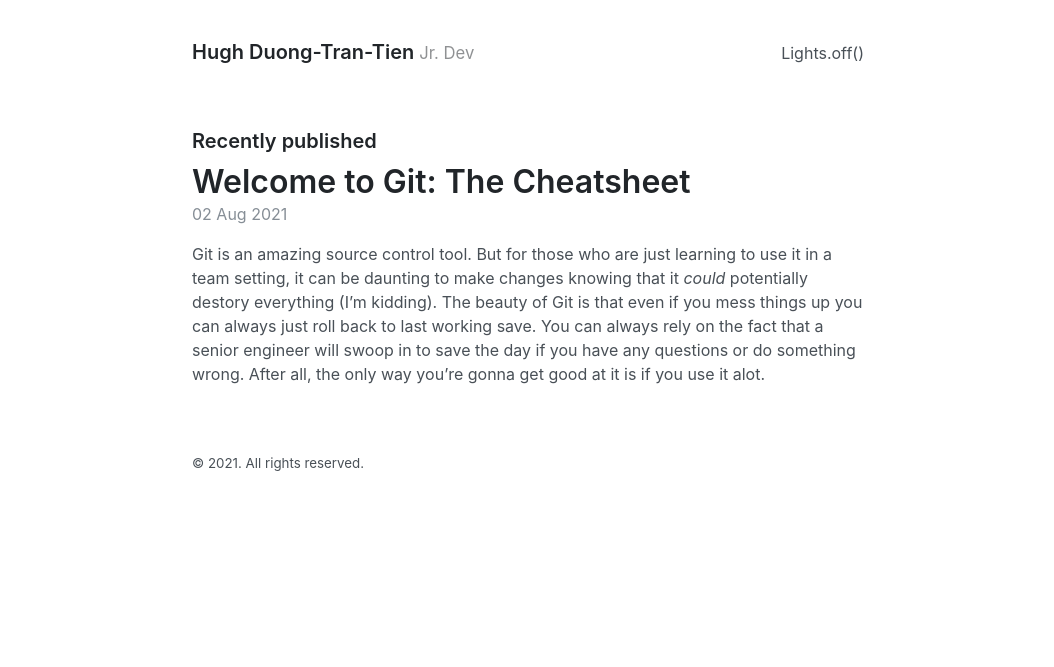
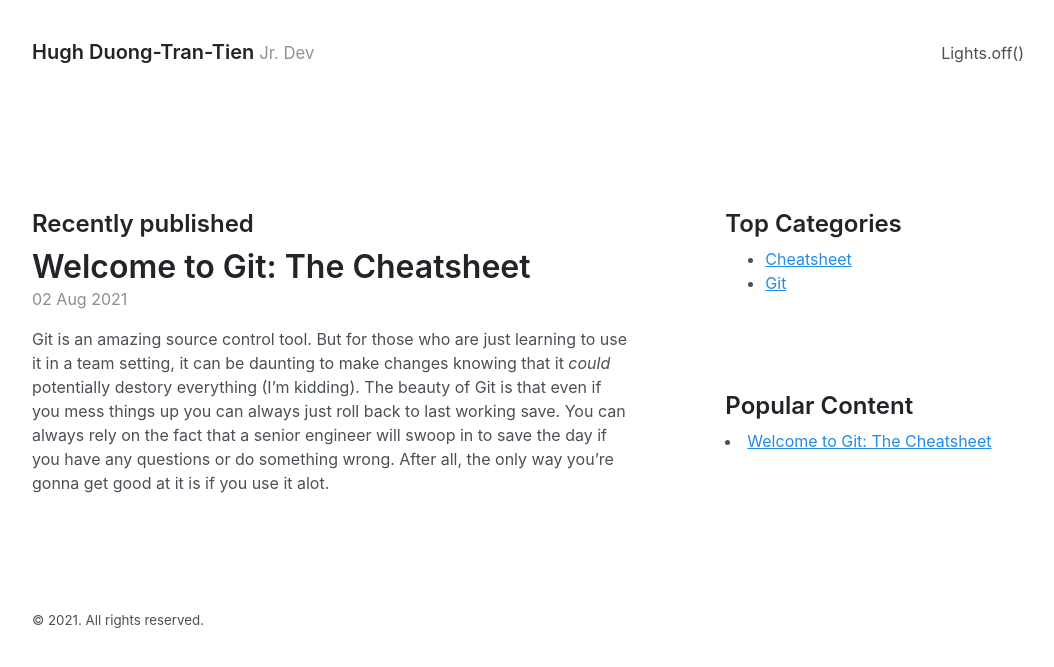
Before and after one commit to hughdtt/hughdtt-blog, a Jekyll site: the page built from site/index.md, in a window 1280 px wide. Shown: the top 667 px of the page, without its empty margins (112-1166 px from the left). Built offline with Jekyll 4.4.1, drawn with Linux system fonts in a browser that asks for light colours.

Commit message:
added top category and popular list to layout

```diff
--- a/site/_config.yml
+++ b/site/_config.yml
@@ -34,6 +34,15 @@ theme: minima
 plugins:
   - jekyll-feed
 
+# Set page defaults
+defaults:
+  -
+    scope:
+      path: ""      # empty string for all files
+      type: posts   # limit to posts
+    values:
+      is_post: true # automatically set is_post=true for all posts
+
 # Exclude from processing.
 # The following items will not be processed, by default.
 # Any item listed under the `exclude:` key here will be automatically added to
--- a/site/_layouts/default.html
+++ b/site/_layouts/default.html
@@ -28,15 +28,24 @@
       </footer>
     </div>
 
-    {% if site.ga_analytics %}
-     <script>
-       (function(i,s,o,g,r,a,m){i['GoogleAnalyticsObject']=r;i[r]=i[r]||function(){
+    <!-- {% if site.ga_analytics %}
+    <script>
+      (function(i,s,o,g,r,a,m){i['GoogleAnalyticsObject']=r;i[r]=i[r]||function(){
        (i[r].q=i[r].q||[]).push(arguments)},i[r].l=1*new Date();a=s.createElement(o),
        m=s.getElementsByTagName(o)[0];a.async=1;a.src=g;m.parentNode.insertBefore(a,m)
        })(window,document,'script','https://www.google-analytics.com/analytics.js','ga');
        ga('create', '{{ site.ga_analytics }}', 'auto');
        ga('send', 'pageview');
-     </script>
+    </script>
+    {% endif %} -->
+    {% if page.is_post %}
+    <script src="https://utteranc.es/client.js"
+        repo="https://github.com/hughdtt/hughdtt-site"
+        issue-term="pathname"
+        theme="github-light"
+        crossorigin="anonymous"
+        async>
+    </script>
     {% endif %}
     <script>
       // function to set a given theme/color-scheme
@@ -68,6 +77,8 @@
               document.getElementById('switch-label').innerHTML = 'Lights.off()'
             }
         })();
+
+
     </script>
   </body>
 </html>
--- a/site/_layouts/post.html
+++ b/site/_layouts/post.html
@@ -22,4 +22,5 @@ layout: default
     {% endfor %}
   </ul>
 </aside>
+
 {% endif %}
--- a/site/_posts/2021-08-02-git-cheatsheet.markdown
+++ b/site/_posts/2021-08-02-git-cheatsheet.markdown
@@ -3,6 +3,7 @@ layout: post
 title:  "Welcome to Git: The Cheatsheet"
 date:   2021-08-02 21:00:00 +1000
 categories: cheatsheet git
+featuredPost: true
 ---
 Git is an amazing source control tool. But for those who are just learning to use it in a team setting, it can be daunting to make changes knowing that it *could* potentially destory everything (I'm kidding). The beauty of Git is that even if you mess things up you can always just roll back to last working save. You can always rely on the fact that a senior engineer will swoop in to save the day if you have any questions or do something wrong. After all, the only way you're gonna get good at it is if you use it alot.
 
--- /dev/null
+++ b/site/_sass/_indexLayout.scss
@@ -0,0 +1,20 @@
+.wrapper{
+    display: grid;
+    grid-template: "newest categories"
+                    "newest popular" 1fr
+                    / 2fr 1fr;
+    gap: 64px 96px;
+    padding-top: 64px;
+}
+
+.featured{
+    grid-area: newest;
+}
+
+.categories{
+    grid-area: categories;
+}
+
+.popular {
+    grid-area: popular;
+}
--- a/site/_sass/_layout.scss
+++ b/site/_sass/_layout.scss
@@ -3,7 +3,7 @@
 // Styles for managing the structural hierarchy of the site.
 
 .container {
-  max-width: 45rem;
+  max-width: 65rem;
   padding-left: var(--spacer-2);
   padding-right: var(--spacer-2);
   margin-left:  auto;
--- a/site/index.md
+++ b/site/index.md
@@ -3,22 +3,49 @@ layout: default
 title: Home
 ---
 
-<div class="posts">
-  <h3>Recently published</h3>
-  {% for post in site.posts %}
-  <article class="post">
-    <h1 class="post-title">
-      <a href="{{ post.url | relative_url }}">
-        {{ post.title }}
-      </a>
-    </h1>
+<section class="wrapper">
+  <section class="posts featured">
+    <h2>Recently published</h2>
+    {% for post in site.posts %}
+    <article class="post">
+      <h1 class="post-title">
+        <a href="{{ post.url | relative_url }}">
+          {{ post.title }}
+        </a>
+      </h1>
 
-    <time datetime="{{ post.date | date_to_xmlschema }}" class="post-date">{{ post.date | date_to_string }}</time>
+      <time datetime="{{ post.date | date_to_xmlschema }}" class="post-date">{{ post.date | date_to_string }}</time>
 
-    <p>{{ post.excerpt }}</p>
-  </article>
-  {% endfor %}
-</div>
+      <p>{{ post.excerpt }}</p>
+    </article>
+    {% endfor %}
+  </section>
+  <section class="categories">
+    <h2>Top Categories</h2>
+      <ul>
+      {% assign categories_list = site.categories %}
+        {% if categories_list.first[0] == null %}
+          {% for category in categories_list limit: 8 %}
+            <li><a href="#{{ category }}">{{ category | capitalize }}</a></li>
+          {% endfor %}
+        {% else %}
+          {% for category in categories_list limit: 8 %}
+            <li><a href="#{{ tag[0] }}">{{ category[0] | capitalize }}</a></li>
+          {% endfor %}
+        {% endif %}
+      {% assign categories_list = nil %}
+      </ul>
+  </section>
+
+  <section class="popular">
+    <h2>Popular Content</h2>
+      {% assign popular_list = site.posts | where: 'featuredPost', true %}
+        {% for post in popular_list limit: 1 %}
+          <li><a href="#{{ post.title }}">{{ post.title }}</a></li>
+      {% endfor %}
+  </section>
+</section>
+
 
 <!-- <div class="pagination">
   {% if site.next_page %}
--- a/site/styles.scss
+++ b/site/styles.scss
@@ -28,6 +28,7 @@
 @import "pagination";
 @import "message";
 @import "toc";
+@import "indexLayout";
 
 // Sass for creating the swatches
 .colors {
```
